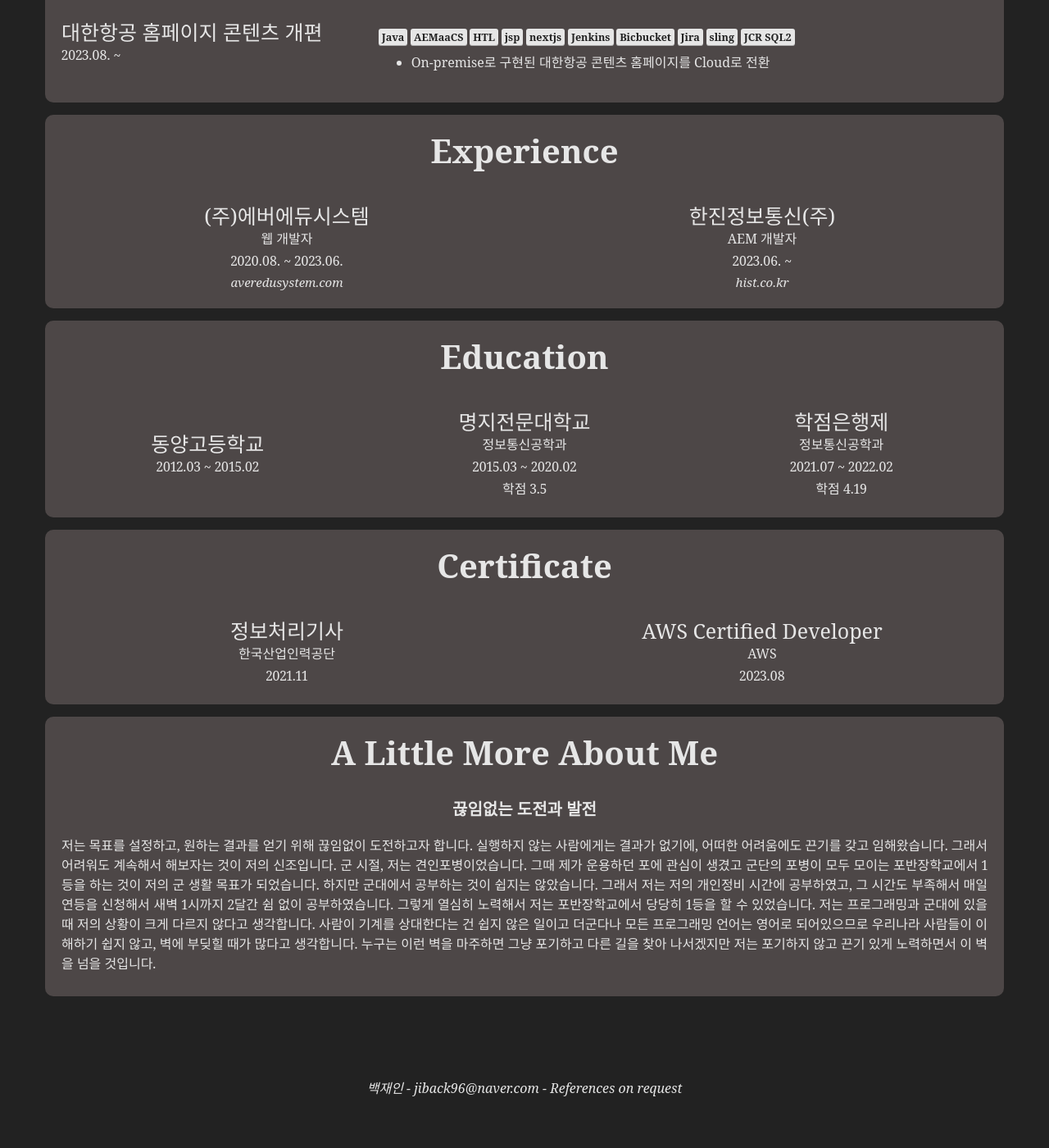
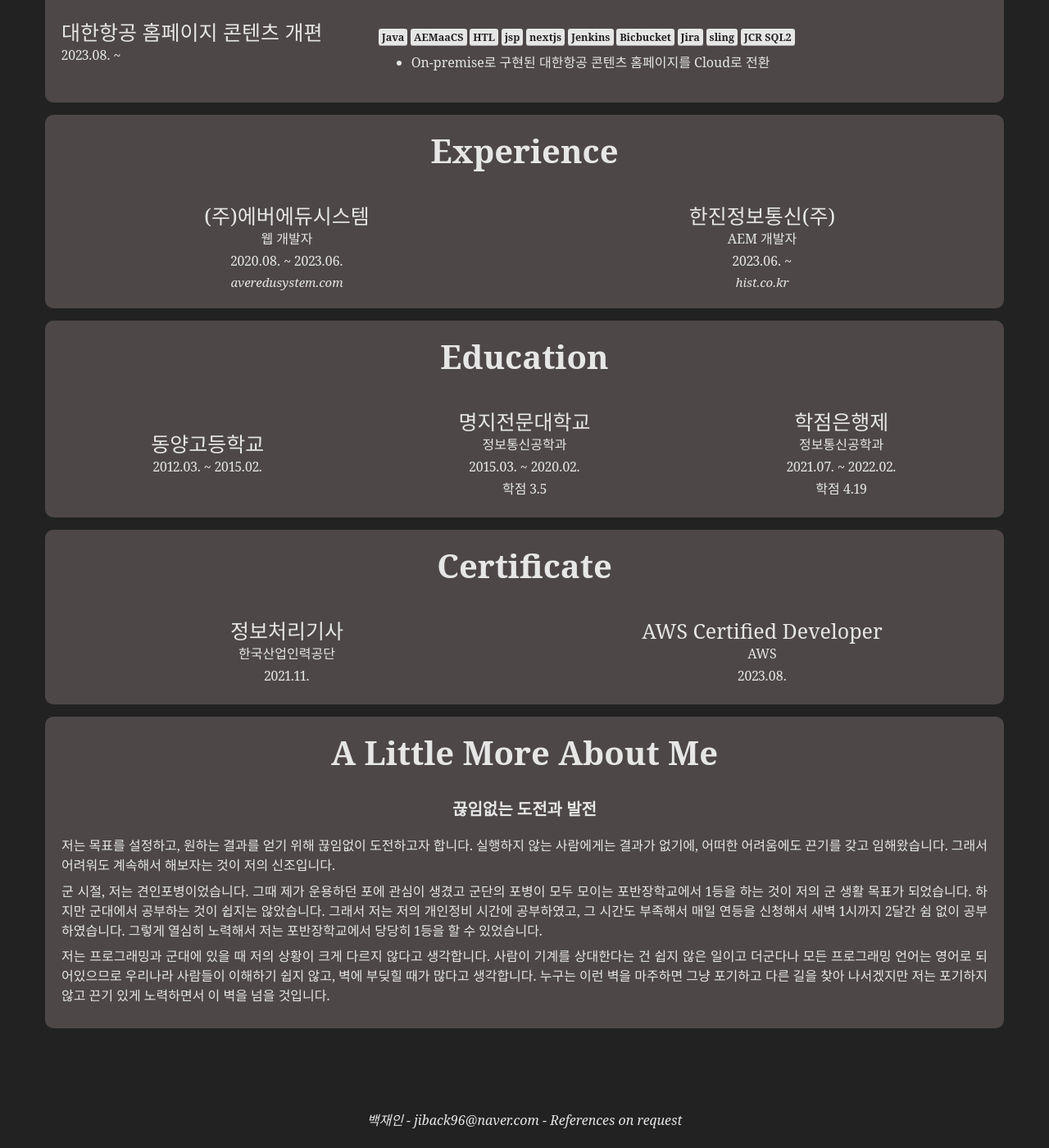
Before and after one commit to BaekJaeIn/BaekJaeIn.github.io, a Jekyll site: the page built from index.md, in a window 1280 px wide and 1400 px high, scrolled down 1300 px. Shown: the whole window at 82% size. Built offline with Jekyll 4.4.1, drawn with Linux system fonts in a browser that asks for light colours; nearby versions of some CDN libraries; before the commit the page ends 2661 px from its top, so only the background shows below that.

Commit message:
단 수정

```diff
--- a/_config.yml
+++ b/_config.yml
@@ -155,14 +155,14 @@ content:
     layout: layout3 # Type of content section (list/text)
     content:
       - title_1: 동양고등학교
-        caption_1: 2012.03 ~ 2015.02
+        caption_1: 2012.03. ~ 2015.02.
         title_2: 명지전문대학교
         sub_title_2: 정보통신공학과
-        caption_2: 2015.03 ~ 2020.02
+        caption_2: 2015.03. ~ 2020.02.
         sub_caption_2: 학점 3.5
         title_3: 학점은행제
         sub_title_3: 정보통신공학과
-        caption_3: 2021.07 ~ 2022.02
+        caption_3: 2021.07. ~ 2022.02.
         sub_caption_3: 학점 4.19
 
   - title: Certificate # Title for the section
@@ -170,10 +170,10 @@ content:
     content:
       - title_1: 정보처리기사
         sub_title_1: 한국산업인력공단
-        caption_1: 2021.11
+        caption_1: 2021.11.
         title_2: AWS Certified Developer
         sub_title_2: AWS
-        caption_2: 2023.08
+        caption_2: 2023.08.
 
   - title: A Little More About Me
     layout: text
--- a/_includes/section-text.html
+++ b/_includes/section-text.html
@@ -2,7 +2,7 @@
   <div class="row clearfix">
     <div class="col-md-12">
       <p class="caption">{{ item.caption }}</p>
-      <p>{{ item.content }}</p>
+      {{ item.content | strip | markdownify }}
     </div>
   </div>
 {% endfor %}
```
